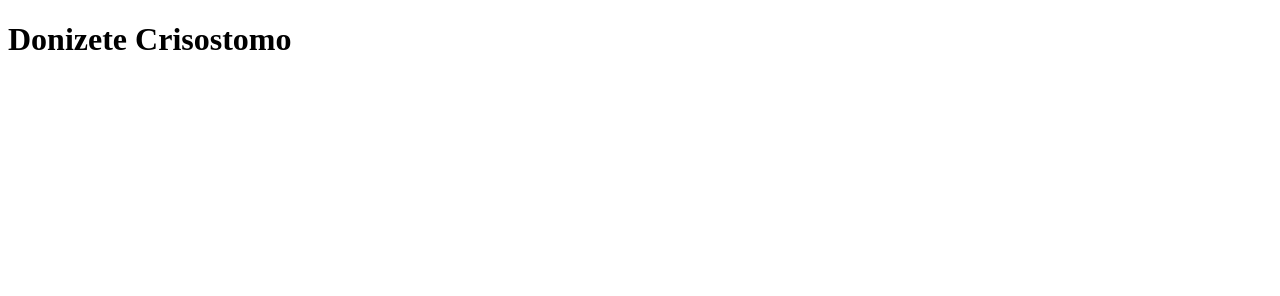
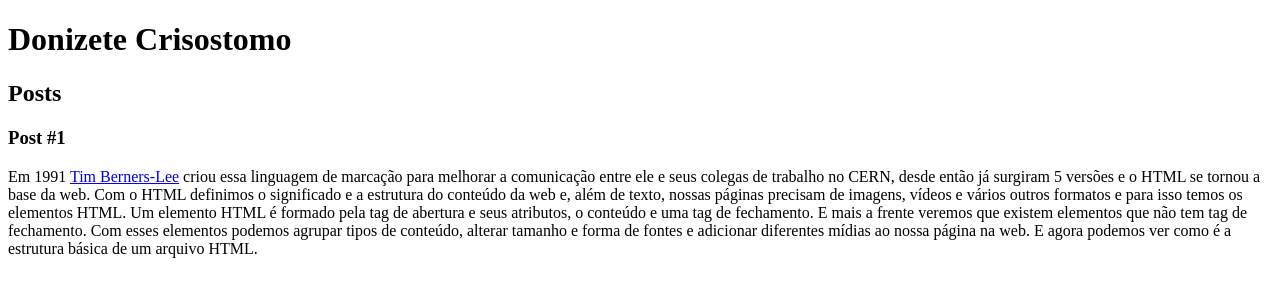
Before and after one commit to Doni-zete/CADASTRO-DE-SERIES.NET, a plain HTML site: page index.html in a window 1280 px wide. Drawn offline with Linux system fonts and the light colour scheme.

Commit message:
Update index.html

```diff
--- a/index.html
+++ b/index.html
@@ -1,12 +1,39 @@
 <!DOCTYPE html>
 <html lang="en">
+
 <head>
     <meta charset="UTF-8">
     <meta name="viewport" content="width=device-width, initial-scale=1.0">
     <title>Aplicação Everis</title>
 </head>
+
 <body>
-    <h1>Donizete Crisostomo</h1>
+    <header>
+        <h1>Donizete Crisostomo</h1>
+    </header>
+    <section>
+        <header>
 
+            <h2>Posts</h2>
+        </header>
+
+        <article>
+            <header>
+                <h3>Post #1</h3>
+                <p>
+                    Em 1991 <a href="https://pt.wikipedia.org/wiki/Tim_Berners-Lee"target="blank">Tim Berners-Lee</a> criou essa linguagem de marcação para melhorar a comunicação entre ele e seus colegas de trabalho no CERN, desde então já surgiram 5 versões e o HTML se tornou a base da web.
+Com o HTML definimos o significado e a estrutura do conteúdo da web e, além de texto, nossas páginas precisam de imagens, vídeos e vários outros formatos e para isso temos os elementos HTML.
+Um elemento HTML é formado pela tag de abertura e seus atributos, o conteúdo e uma tag de fechamento. E mais a frente veremos que existem elementos que não tem tag de fechamento.
+Com esses elementos podemos agrupar tipos de conteúdo, alterar tamanho e forma de fontes e adicionar diferentes mídias ao nossa página na web.
+E agora podemos ver como é a estrutura básica de um arquivo HTML.
+
+                </p>
+            </header>
+        </article>
+    </section>
+
+
+    <footer></footer>
 </body>
+
 </html>
```
